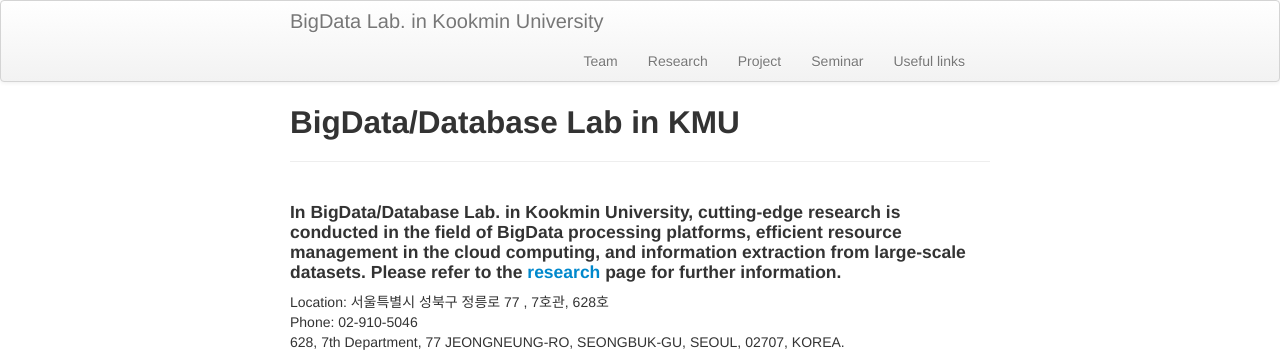
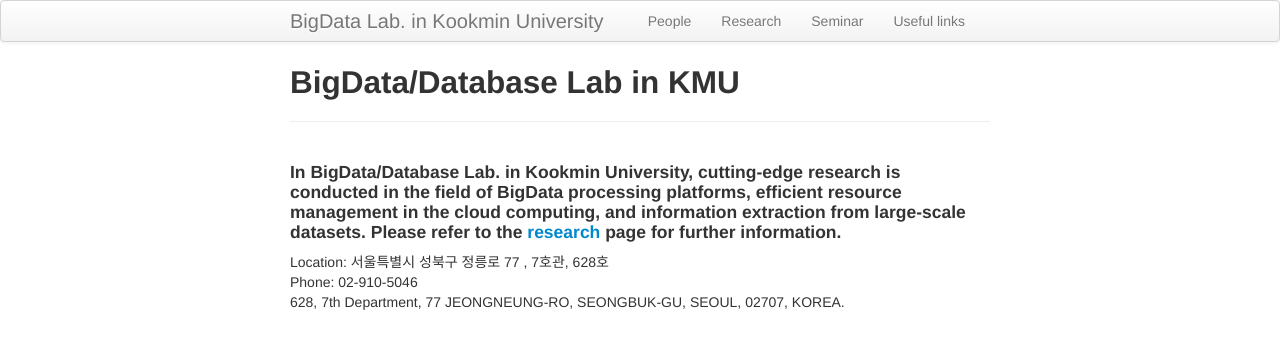
Before and after one commit to ddps-lab/kmu-bigdata.github.io, a Jekyll site: the page built from index.md, in a window 1280 px wide, cut to the strip 0-358 px from the top of the page. Built offline with Jekyll 4.4.1, drawn with Linux system fonts in a browser that asks for light colours.

Commit message:
remove project from the menu bar

```diff
--- a/_includes/themes/twitter/default.html
+++ b/_includes/themes/twitter/default.html
@@ -33,9 +33,8 @@
         <div class="container-narrow">
           <a class="brand" href="{{ HOME_PATH }}">{{ site.title }}</a>
           <ul class="nav">
-              <li><a href="{{ BASE_PATH }}/team">Team</a></li>
+              <li><a href="{{ BASE_PATH }}/people">People</a></li>
               <li><a href="{{ BASE_PATH }}/research">Research</a></li>
-              <li><a href="{{ BASE_PATH }}/project">Project</a></li>
               <li><a href="{{ BASE_PATH }}/seminar">Seminar</a></li>
               <li><a href="{{ BASE_PATH }}/links">Useful links</a></li>
           </ul>
```
